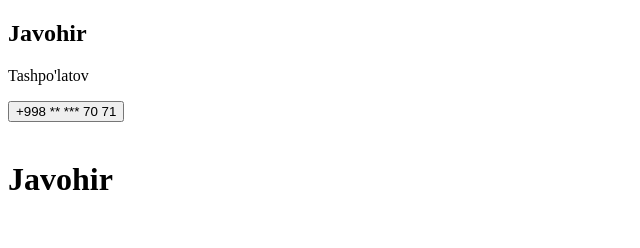
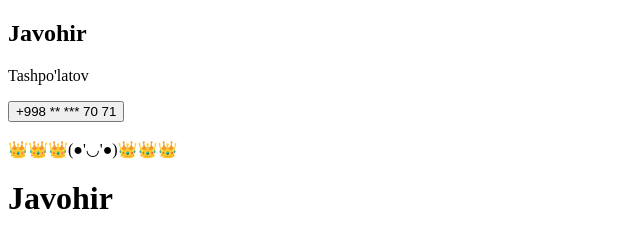
Before and after one commit to Jonibekweb01/Git-2, a plain HTML site: page index.html in a window 1280 px wide. Shown: the whole page, without its empty margins (0-640 px from the left). Drawn offline with Linux system fonts and the light colour scheme.

Commit message:
section +

```diff
--- a/index.html
+++ b/index.html
@@ -21,6 +21,12 @@
       </div>
     </section>
 
+
+    <section>👑👑👑(●'◡'●)👑👑👑</section>
+
+
+
+
     <footer>
       <div class="container">
         <h1>Javohir</h1>
```
